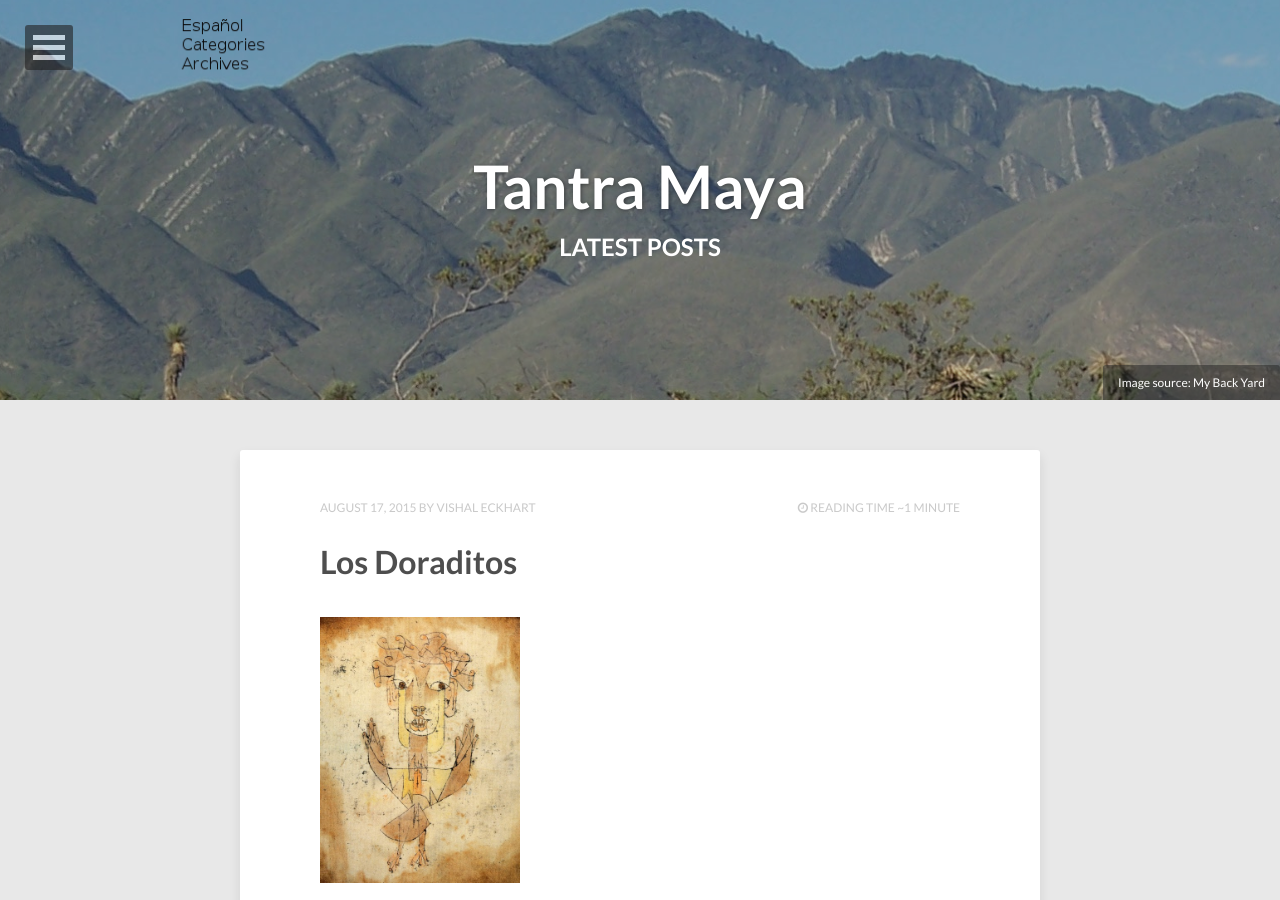
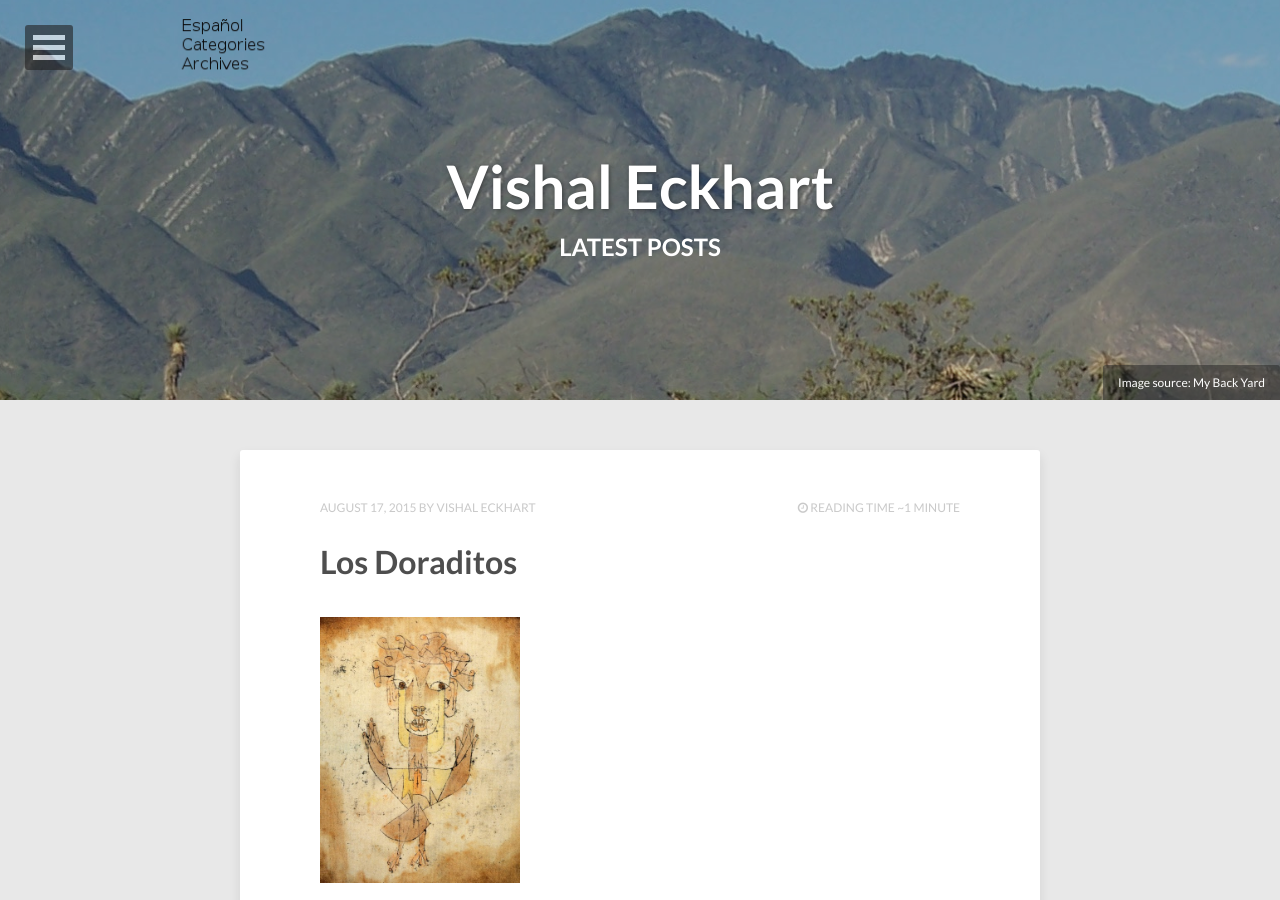
Before and after one commit to anandamurtiidiscursos/anandamurtiidiscursos.github.io, a Jekyll site: the page built from index.html, in a window 1280 px wide and 900 px high. Built offline with Jekyll 4.4.1, drawn with Linux system fonts in a browser that asks for light colours; nearby versions of some CDN libraries; the list of posts is cut into pages by our own code.

Commit message:
Updated _config.yml

```diff
--- a/_config.yml
+++ b/_config.yml
@@ -1,4 +1,4 @@
-title:           Tantra Maya
+title:            Vishal Eckhart
 description:      Tantra Maya Blog
 disqus_shortname: tantramaya
 reading_time:     true
```
